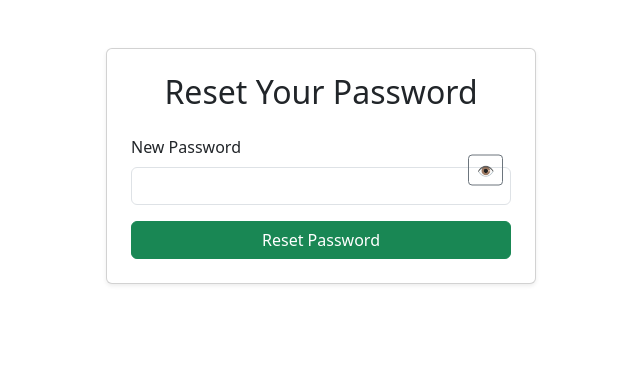
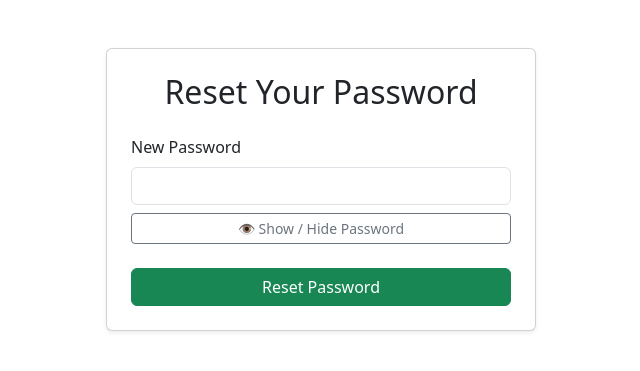
Before and after one commit to joejmendezsr/perkminer-backend, a Flask app: template templates/reset_password.html in a window 1280 px wide. Shown: the top 371 px of the page, without its empty margins (319-959 px from the left). Run offline with Flask 3, Linux system fonts and the light colour scheme; the template is opened without the code that fills it: values that come from a table or form of the project are taken from there, others are empty; some libraries are stand-ins or nearby versions.

Commit message:
fix password reset form and added flash message for duplicate email for business owners for adding staff members

```diff
--- a/templates/reset_password.html
+++ b/templates/reset_password.html
@@ -18,17 +18,17 @@
         <h2 class="mb-4 text-center">Reset Your Password</h2>
         <form method="post">
             {{ form.hidden_tag() }}
-            <div class="mb-3 position-relative">
+            <div class="mb-3">
                 {{ form.password.label(class="form-label") }}
                 {{ form.password(class="form-control", id="password-field") }}
-                <button type="button" class="btn btn-outline-secondary btn-sm position-absolute top-50 end-0 translate-middle-y me-2" id="toggle-password" tabindex="-1">
-                    <span id="toggle-password-icon">&#128065;</span>
+                <button type="button" class="btn btn-outline-secondary btn-sm mt-2" id="toggle-password" tabindex="-1" style="width:100%;">
+                    <span id="toggle-password-icon">&#128065;</span> Show / Hide Password
                 </button>
                 {% for err in form.password.errors %}
                     <div class="text-danger small">{{ err }}</div>
                 {% endfor %}
             </div>
-            <button type="submit" class="btn btn-success w-100">{{ form.submit.label.text }}</button>
+            <button type="submit" class="btn btn-success w-100 mt-2">{{ form.submit.label.text }}</button>
         </form>
         {% with messages = get_flashed_messages() %}
         {% if messages %}
```
Also changed, not shown: templates/your_staff_form.html (+9 -0 lines).
